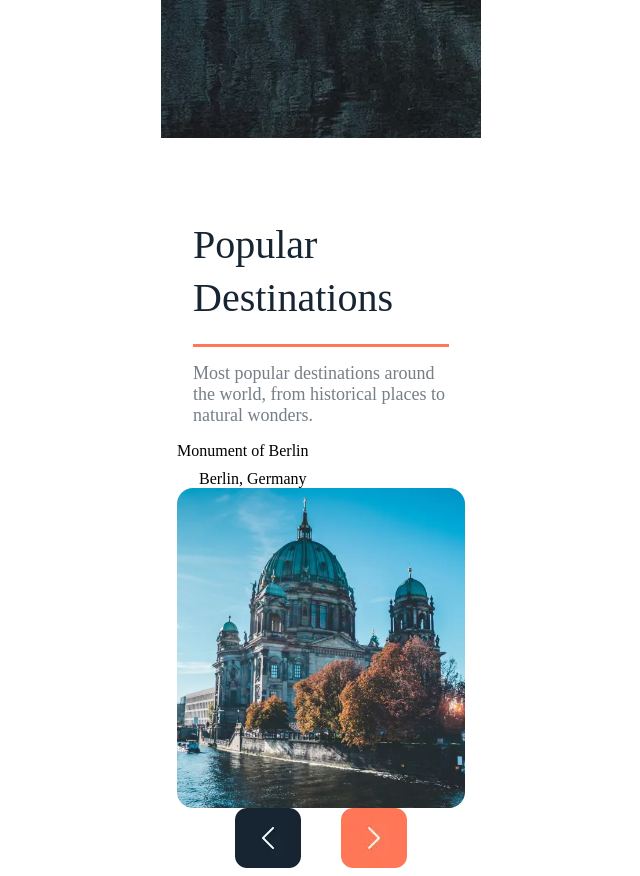
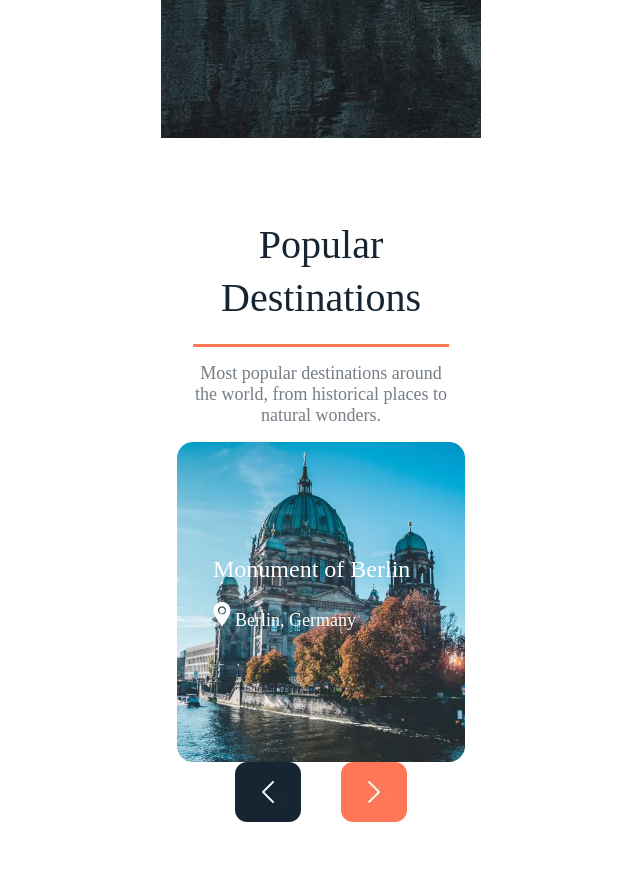
Before and after one commit to lfilella97/202301-w1chwe-lluis-filella-jaume-cuadrada, a website built with Parcel: page src/index.html in a window 1280 px wide. Shown: the part 1080-1956 px from the top of the page, without its empty margins (327-967 px from the left). After the commit the page ends 1910 px from the top, so only its background shows below. Built offline with nearby package versions, Linux system fonts and the light colour scheme; files whose address does not match are found by name.

Commit message:
remove p adding from destinations__first-image

```diff
--- a/src/sass/style.scss
+++ b/src/sass/style.scss
@@ -160,6 +160,11 @@ body {
   margin: 16px;
 }
 
+.destinations {
+  position: relative;
+  text-align: center;
+}
+
 .destinations__paragraph {
   font-family: "Rubik";
   font-style: normal;
@@ -176,9 +181,37 @@ body {
   align-items: center;
   width: 288px;
   height: 320px;
-  margin: 16;
   margin-bottom: 100;
   border-radius: 16px;
+}
+
+.destinations__image-overlay {
+  display: flex;
+  flex-direction: column;
+  align-items: flex-start;
+  margin: 36px;
+  padding: 0px;
+  gap: 17px;
+  position: absolute;
+  bottom: 155px;
+}
+
+.destinations__image-overlay-title {
+  font-family: "Playfair Display";
+  font-style: normal;
+  font-weight: 500;
+  font-size: 24px;
+  line-height: 32px;
+  color: #ffffff;
+}
+
+.destinations__image-overlay-location-city {
+  font-family: "Rubik";
+  font-style: normal;
+  font-weight: 400;
+  font-size: 18px;
+  line-height: 21px;
+  color: #ffffff;
 }
 
 .destinations__slide-icons {
```
